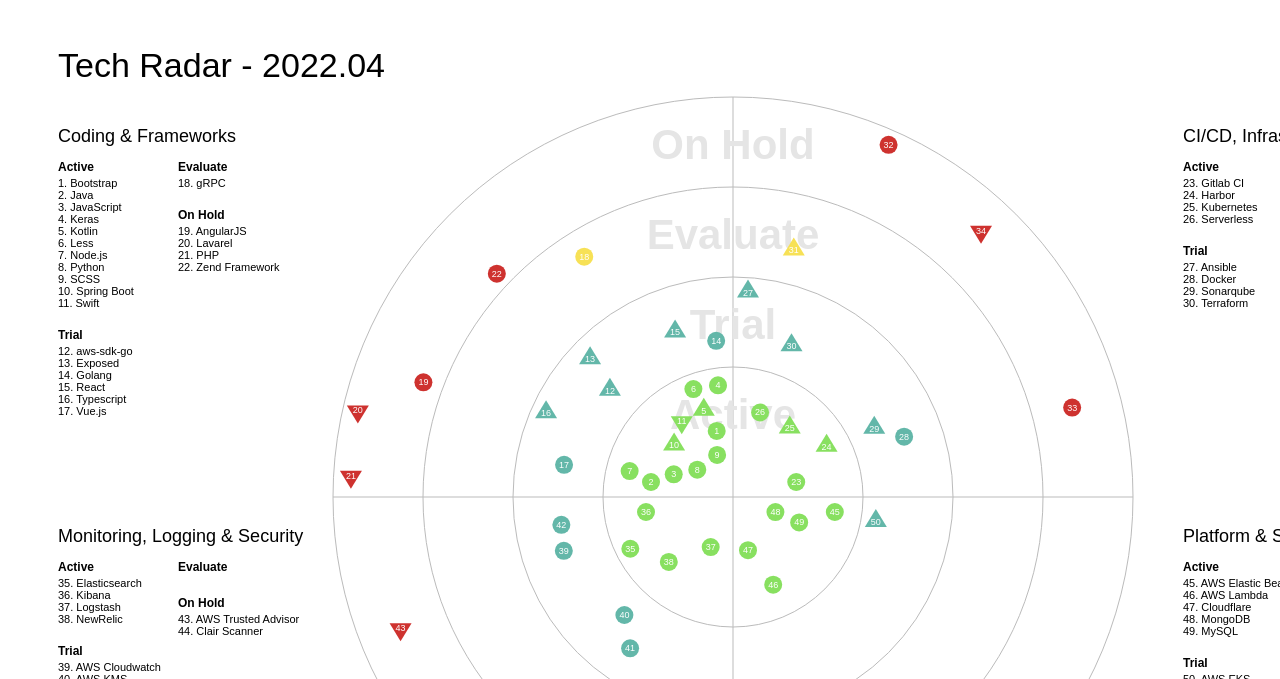
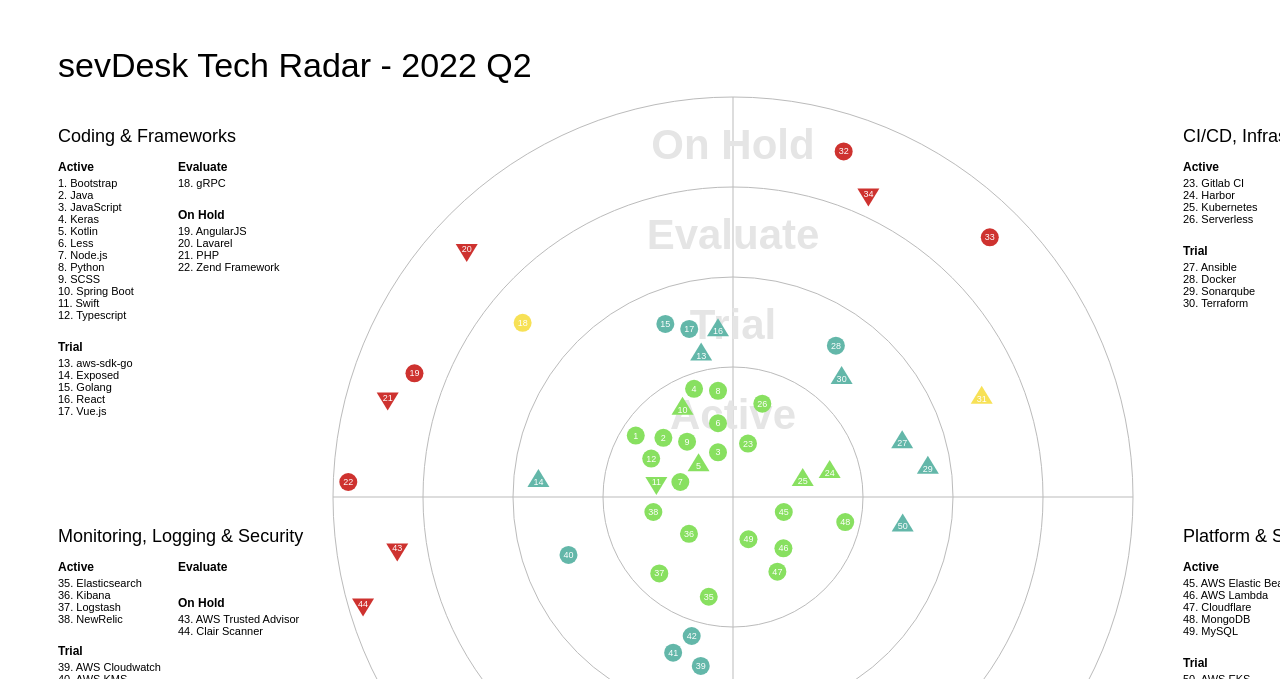
Before and after one commit to sevdesk/tech-radar, a plain HTML site: page index.html in a window 1280 px wide. Shown: the part 121-800 px from the top of the page. Drawn offline with nearby package versions, Linux system fonts and the light colour scheme.

Commit message:
Some more documentation on how to update. Plus some simplifications to make the list more easy to read and maintain.

```diff
--- a/index.html
+++ b/index.html
@@ -2,7 +2,7 @@
 <head>
     <meta http-equiv="Content-type" content="text/html; charset=utf-8">
     <!-- SEO -->
-    <title>Tech-Radar sevDesk</title>
+    <title>sevDesk Tech Radar - 2022 Q2</title>
 
     <link rel="shortcut icon" sizes="16x16" href="static/images/favicons/favicon.png">
     <link rel="shortcut icon" sizes="32x32" href="static/images/favicons/favicon-32.png">
@@ -20,6 +20,24 @@
 <svg id="radar"></svg>
 
 <script>
+    // Some constants to make the overview more easy to read and maintain
+    // Quadrants
+    const PLATFORM_AND_SERVICES = 0;
+    const MONITORING_LOGGING_AND_SECURITY = 1;
+    const CODING_AND_FRAMEWORKS = 2;
+    const CI_CD_INFRASTRUCTURE_AND_AUTOMATION = 3;
+
+    // Ring
+    const ACTIVE = 0;
+    const TRIAL = 1;
+    const EVALUATE = 2;
+    const ON_HOLD = 3;
+
+    // Icon indicating change
+    const MOVED_OUT = -1; // (triangle pointing down)
+    const NOT_MOVED = 0;  // (circle)
+    const MOVED_IN = 1;  //moved in  (triangle pointing up)
+
     radar_visualization({
         svg_id: "radar",
         width: 1450,
@@ -29,7 +47,7 @@
             grid: "#bbb",
             inactive: "#ddd"
         },
-        title: "Tech Radar - 2022.04",
+        title: "sevDesk Tech Radar - 2022 Q2",
         quadrants: [
             {name: "Platform & Services"},
             {name: "Monitoring, Logging & Security"},
@@ -44,310 +62,342 @@
         ],
         print_layout: true,
         entries: [
+
+            /////////////////////////////////////////////////
+            //     .
+            //    .
+            //   . ;.
+            //    .;
+            //     ;;.
+            //   ;.;;
+            //   ;;;;.       Edit the following objects to
+            //   ;;;;;       add or modify the technologies
+            //   ;;;;;       on the sevDesk tech radar.
+            //   ;;;;;
+            //   ;;;;;
+            //   ;;;;;
+            // ..;;;;;..
+            //  ':::::'
+             //   ':`
+            /////////////////////////////////////////////////
+
+            /////////////////////////////////////////////////
+            // Platform & Services
+            /////////////////////////////////////////////////
+            {
+                label: "MySQL",
+                quadrant: PLATFORM_AND_SERVICES,
+                ring: ACTIVE,
+                moved: NOT_MOVED
+            },
+            {
+                label: "MongoDB",
+                quadrant: PLATFORM_AND_SERVICES,
+                ring: ACTIVE,
+                moved: NOT_MOVED
+            },
+            {
+                label: "AWS Lambda",
+                quadrant: PLATFORM_AND_SERVICES,
+                ring: ACTIVE,
+                moved: NOT_MOVED
+            },
+            {
+                label: "AWS Elastic Beanstalk",
+                quadrant: PLATFORM_AND_SERVICES,
+                ring: ACTIVE,
+                moved: NOT_MOVED
+            },
+            {
+                label: "AWS EKS",
+                quadrant: PLATFORM_AND_SERVICES,
+                ring: TRIAL,
+                moved: MOVED_IN
+            },
+            {
+                label: "Cloudflare",
+                quadrant: PLATFORM_AND_SERVICES,
+                ring: ACTIVE,
+                moved: NOT_MOVED
+            },
+
+            /////////////////////////////////////////////////
+            // Monitoring, Logging & Security
+            /////////////////////////////////////////////////
+            {
+                label: "NewRelic",
+                quadrant: MONITORING_LOGGING_AND_SECURITY,
+                ring: ACTIVE,
+                moved: NOT_MOVED
+            },
+            {
+                label: "Kibana",
+                quadrant: MONITORING_LOGGING_AND_SECURITY,
+                ring: ACTIVE,
+                moved: NOT_MOVED
+            },
+            {
+                label: "Logstash",
+                quadrant: MONITORING_LOGGING_AND_SECURITY,
+                ring: ACTIVE,
+                moved: NOT_MOVED
+            },
+            {
+                label: "Elasticsearch",
+                quadrant: MONITORING_LOGGING_AND_SECURITY,
+                ring: ACTIVE,
+                moved: NOT_MOVED
+            },
+            {
+                label: "Grafana",
+                quadrant: MONITORING_LOGGING_AND_SECURITY,
+                ring: TRIAL,
+                moved: NOT_MOVED
+            },
+            {
+                label: "Prometheus",
+                quadrant: MONITORING_LOGGING_AND_SECURITY,
+                ring: TRIAL,
+                moved: NOT_MOVED
+            },
+            {
+                label: "AWS KMS",
+                quadrant: MONITORING_LOGGING_AND_SECURITY,
+                ring: TRIAL,
+                moved: NOT_MOVED
+            },
+            {
+                label: "AWS Cloudwatch",
+                quadrant: MONITORING_LOGGING_AND_SECURITY,
+                ring: TRIAL,
+                moved: NOT_MOVED
+            },
+            {
+                label: "AWS Trusted Advisor",
+                quadrant: MONITORING_LOGGING_AND_SECURITY,
+                ring: ON_HOLD,
+                moved: MOVED_OUT
+            },
+            {
+                label: "Clair Scanner",
+                quadrant: MONITORING_LOGGING_AND_SECURITY,
+                ring: ON_HOLD,
+                moved: MOVED_OUT
+            },
+
+            /////////////////////////////////////////////////
+            // Coding & Frameworks
+            /////////////////////////////////////////////////
             {
                 label: "Python",
-                quadrant: 2,
-                ring: 0,
-                moved: 0
+                quadrant: CODING_AND_FRAMEWORKS,
+                ring: ACTIVE,
+                moved: NOT_MOVED
             },
             {
                 label: "PHP",
-                quadrant: 2,
-                ring: 3,
-                moved: -1
+                quadrant: CODING_AND_FRAMEWORKS,
+                ring: ON_HOLD,
+                moved: MOVED_OUT
             },
             {
                 label: "aws-sdk-go",
-                quadrant: 2,
-                ring: 1,
-                moved: 1
+                quadrant: CODING_AND_FRAMEWORKS,
+                ring: TRIAL,
+                moved: MOVED_IN
             },
             {
                 label: "JavaScript",
-                quadrant: 2,
-                ring: 0,
-                moved: 0
+                quadrant: CODING_AND_FRAMEWORKS,
+                ring: ACTIVE,
+                moved: NOT_MOVED
+            },
+            {
+                label: "Typescript",
+                quadrant: CODING_AND_FRAMEWORKS,
+                ring: ACTIVE,
+                moved: NOT_MOVED
             },
             {
                 label: "Java",
-                quadrant: 2,
-                ring: 0,
-                moved: 0
+                quadrant: CODING_AND_FRAMEWORKS,
+                ring: ACTIVE,
+                moved: NOT_MOVED
             },
             {
                 label: "Swift",
-                quadrant: 2,
-                ring: 0,
-                moved: -1
+                quadrant: CODING_AND_FRAMEWORKS,
+                ring: ACTIVE,
+                moved: MOVED_OUT
             },
             {
                 label: "Kotlin",
-                quadrant: 2,
-                ring: 0,
-                moved: 1
+                quadrant: CODING_AND_FRAMEWORKS,
+                ring: ACTIVE,
+                moved: MOVED_IN
             },
             {
                 label: "Spring Boot",
-                quadrant: 2,
-                ring: 0,
-                moved: 1
+                quadrant: CODING_AND_FRAMEWORKS,
+                ring: ACTIVE,
+                moved: MOVED_IN
             },
             {
                 label: "Exposed",
-                quadrant: 2,
-                ring: 1,
-                moved: 1
+                quadrant: CODING_AND_FRAMEWORKS,
+                ring: TRIAL,
+                moved: MOVED_IN
             },
             {
                 label: "Node.js",
-                quadrant: 2,
-                ring: 0,
-                moved: 0
-            },
-            {
-                label: "MySQL",
-                quadrant: 0,
-                ring: 0,
-                moved: 0
-            },
-            {
-                label: "MongoDB",
-                quadrant: 0,
-                ring: 0,
-                moved: 0
+                quadrant: CODING_AND_FRAMEWORKS,
+                ring: ACTIVE,
+                moved: NOT_MOVED
             },
             {
                 label: "React",
-                quadrant: 2,
-                ring: 1,
-                moved: 1
+                quadrant: CODING_AND_FRAMEWORKS,
+                ring: TRIAL,
+                moved: MOVED_IN
             },
             {
                 label: "Vue.js",
-                quadrant: 2,
-                ring: 1,
-                moved: 0
+                quadrant: CODING_AND_FRAMEWORKS,
+                ring: TRIAL,
+                moved: NOT_MOVED
             },
             {
                 label: "Bootstrap",
-                quadrant: 2,
-                ring: 0,
-                moved: 0
+                quadrant: CODING_AND_FRAMEWORKS,
+                ring: ACTIVE,
+                moved: NOT_MOVED
             },
             {
                 label: "Less",
-                quadrant: 2,
-                ring: 0,
-                moved: 0
+                quadrant: CODING_AND_FRAMEWORKS,
+                ring: ACTIVE,
+                moved: NOT_MOVED
             },
             {
                 label: "Keras",
-                quadrant: 2,
-                ring: 0,
-                moved: 0
+                quadrant: CODING_AND_FRAMEWORKS,
+                ring: ACTIVE,
+                moved: NOT_MOVED
             },
             {
                 label: "Lavarel",
-                quadrant: 2,
-                ring: 3,
-                moved: -1
+                quadrant: CODING_AND_FRAMEWORKS,
+                ring: ON_HOLD,
+                moved: MOVED_OUT
             },
             {
                 label: "SCSS",
-                quadrant: 2,
-                ring: 0,
-                moved: 0
+                quadrant: CODING_AND_FRAMEWORKS,
+                ring: ACTIVE,
+                moved: NOT_MOVED
             },
             {
                 label: "Golang",
-                quadrant: 2,
-                ring: 1,
-                moved: 0
-            },
-                        {
-                label: "Typescript",
-                quadrant: 2,
-                ring: 1,
-                moved: 1
+                quadrant: CODING_AND_FRAMEWORKS,
+                ring: TRIAL,
+                moved: NOT_MOVED
             },
             {
                 label: "gRPC",
-                quadrant: 2,
-                ring: 2,
-                moved: 0
+                quadrant: CODING_AND_FRAMEWORKS,
+                ring: EVALUATE,
+                moved: NOT_MOVED
             },
             {
                 label: "AngularJS",
-                quadrant: 2,
-                ring: 3,
-                moved: 0
+                quadrant: CODING_AND_FRAMEWORKS,
+                ring: ON_HOLD,
+                moved: NOT_MOVED
             },
             {
                 label: "Zend Framework",
-                quadrant: 2,
-                ring: 3,
-                moved: 0
+                quadrant: CODING_AND_FRAMEWORKS,
+                ring: ON_HOLD,
+                moved: NOT_MOVED
             },
 
 
-            {
-                label: "AWS Lambda",
-                quadrant: 0,
-                ring: 0,
-                moved: 0
-            },
-            {
-                label: "AWS Elastic Beanstalk",
-                quadrant: 0,
-                ring: 0,
-                moved: 0
-            },
-            {
-                label: "AWS EKS",
-                quadrant: 0,
-                ring: 1,
-                moved: 1
-            },
-            {
-                label: "Cloudflare",
-                quadrant: 0,
-                ring: 0,
-                moved: 0
-            },
+            /////////////////////////////////////////////////
+            // CI/CD, Infrastructure & Automation
+            /////////////////////////////////////////////////
             {
                 label: "Gitlab CI",
-                quadrant: 3,
-                ring: 0,
-                moved: 0
+                quadrant: CI_CD_INFRASTRUCTURE_AND_AUTOMATION,
+                ring: ACTIVE,
+                moved: NOT_MOVED
             },
             {
                 label: "Bitbucket",
-                quadrant: 3,
-                ring: 3,
-                moved: 0
+                quadrant: CI_CD_INFRASTRUCTURE_AND_AUTOMATION,
+                ring: ON_HOLD,
+                moved: NOT_MOVED
             },
             {
                 label: "Jenkins",
-                quadrant: 3,
-                ring: 3,
-                moved: 0
+                quadrant: CI_CD_INFRASTRUCTURE_AND_AUTOMATION,
+                ring: ON_HOLD,
+                moved: NOT_MOVED
             },
             {
                 label: "Harbor",
-                quadrant: 3,
-                ring: 0,
-                moved: 1
+                quadrant: CI_CD_INFRASTRUCTURE_AND_AUTOMATION,
+                ring: ACTIVE,
+                moved: MOVED_IN
             },
             {
                 label: "Nexus",
-                quadrant: 3,
-                ring: 3,
-                moved: -1
+                quadrant: CI_CD_INFRASTRUCTURE_AND_AUTOMATION,
+                ring: ON_HOLD,
+                moved: MOVED_OUT
             },
             {
                 label: "Sonarqube",
-                quadrant: 3,
-                ring: 1,
-                moved: 1
+                quadrant: CI_CD_INFRASTRUCTURE_AND_AUTOMATION,
+                ring: TRIAL,
+                moved: MOVED_IN
             },
             {
                 label: "Docker",
-                quadrant: 3,
-                ring: 1,
-                moved: 0
+                quadrant: CI_CD_INFRASTRUCTURE_AND_AUTOMATION,
+                ring: TRIAL,
+                moved: NOT_MOVED
             },
             {
                 label: "Kubernetes",
-                quadrant: 3,
-                ring: 0,
-                moved: 1
+                quadrant: CI_CD_INFRASTRUCTURE_AND_AUTOMATION,
+                ring: ACTIVE,
+                moved: MOVED_IN
             },
             {
                 label: "Terraform",
-                quadrant: 3,
-                ring: 1,
-                moved: 1
+                quadrant: CI_CD_INFRASTRUCTURE_AND_AUTOMATION,
+                ring: TRIAL,
+                moved: MOVED_IN
             },
             {
                 label: "Ansible",
-                quadrant: 3,
-                ring: 1,
-                moved: 1
+                quadrant: CI_CD_INFRASTRUCTURE_AND_AUTOMATION,
+                ring: TRIAL,
+                moved: MOVED_IN
             },
             {
                 label: "AWS Cloudformation",
-                quadrant: 3,
-                ring: 2,
-                moved: 1
+                quadrant: CI_CD_INFRASTRUCTURE_AND_AUTOMATION,
+                ring: EVALUATE,
+                moved: MOVED_IN
             },
             {
                 label: "Serverless",
-                quadrant: 3,
-                ring: 0,
-                moved: 0
+                quadrant: CI_CD_INFRASTRUCTURE_AND_AUTOMATION,
+                ring: ACTIVE,
+                moved: NOT_MOVED
             },
-            {
-                label: "NewRelic",
-                quadrant: 1,
-                ring: 0,
-                moved: 0
-            },
-            {
-                label: "Kibana",
-                quadrant: 1,
-                ring: 0,
-                moved: 0
-            },
-            {
-                label: "Logstash",
-                quadrant: 1,
-                ring: 0,
-                moved: 0
-            },
-            {
-                label: "Elasticsearch",
-                quadrant: 1,
-                ring: 0,
-                moved: 0
-            },
-            {
-                label: "Grafana",
-                quadrant: 1,          // 0,1,2,3 (counting clockwise, starting from bottom right)
-                ring: 1,              // 0,1,2,3 (starting from inside)
-                moved: 0             // -1 = moved out (triangle pointing down)
-                //  0 = not moved (circle)
-                //  1 = moved in  (triangle pointing up)
-            },
-            {
-                label: "Prometheus",
-                quadrant: 1,
-                ring: 1,
-                moved: 0
-            },
-            {
-                label: "AWS KMS",
-                quadrant: 1,
-                ring: 1,
-                moved: 0
-            },
-            {
-                label: "AWS Cloudwatch",
-                quadrant: 1,
-                ring: 1,
-                moved: 0
-            },
-            {
-                label: "AWS Trusted Advisor",
-                quadrant: 1,
-                ring: 3,
-                moved: -1
-            },
-            {
-                label: "Clair Scanner",
-                quadrant: 1,
-                ring: 3,
-                moved: -1
-            },
+
         ]
     });
 </script>
@@ -356,26 +406,29 @@
 
         <td>
 
-            <h3>Was ist der sevDesk TechRadar?</h3>
+            <h3>What is the sevDesk TechRadar?</h3>
 
             <p>
-                Der sevDesk TechRadar dient dazu, unseren TechStack anhand mehrerer Kriterien übersichtlich darzustellen.
-                Neben den verschiedenen Einsatzbereichen teilen wir unsere Technologien auch nach Nutzungsgrad ein.
+                The sevDesk TechRadar shows the technologies we are using at sevDesk.
+                We arrange the technologies in a ring and four categories.
+                Four circles inside the ring show how we use that technology:
             </p>
 
             <ul>
-                <li><strong>Active</strong> — Technologien, die wir für unsere Hauptanwendungen produktiv nutzen und unseren Kunden
-                    zur Verfügung stellen. Mit diesen Technologien arbeiten wir tagtäglich und konnten bereits viel Erfahrung
-                    sammeln.</li>
-                <li><strong>Trial | Test(ing)</strong> — Technologien, die wir bereits für erste Testprojekte genutzt haben.
-                    Dabei handelt es sich zumeist um kleinere und unkritische Projekte, mit denen wir bestimmte Probleme
-                    nachstellen und lösen möchten.</li>
-                <li><strong>Evaluate | Observe | Watch | Consider | Asses</strong> — Technologien, die für uns aufgrund bestimmter
-                    Eigenschaft interessant sind und das Potenzial haben, einen großen Mehrwert zu liefern. Diese zumeist
-                    sehr neuen Technologien werden weiter beobachtet und bei Gelegenheit in ersten Versuchen evaluiert.</li>
-                <li><strong>(On) Hold | Pause</strong> — Technologien, die wir nicht mehr für neue Projekte verwenden, da
-                    es mittlerweile bessere Alternativen gibt. Für neue Projekte sollten andere Technologien gewählt werden,
-                    können aber weiterhin für Bestandsprojekte in Verwendung sein.</li>
+                <li><strong>Active</strong>
+                    - Technologies that we use in production. We know a lot about these technologies and use them on a daily basis.
+                </li>
+                <li><strong>Trial | Test(ing)</strong>
+                    - Technologies that we are using for protoypes and internal projects. These projects are not business-critical. We
+                    actively evaluate the potential of the technology.
+                </li>
+                <li><strong>Evaluate | Observe | Watch | Consider | Asses</strong>
+                    - Technologies that might become relevant for sevDesk soon. We might consider using these technologies in the future for prototypes
+                    or production applications.
+                </li>
+                <li><strong>(On) Hold | Pause</strong>
+                    - Technologies that we do not use for projects. Existing projects using that technology will be migrated to active alternatives.
+               </li>
             </ul>
 
         </td><td>
@@ -383,7 +436,7 @@
         <h3>What is the purpose?</h3>
 
         <p>
-            The Tech Radar is a tool to inspire and support engineering teams at Zalando to pick the best technologies for
+            The Tech Radar is a tool to inspire and support engineering teams at sevDesk to pick the best technologies for
             new projects; it provides a platform to share knowledge and experience in technologies, to reflect on technology
             decisions and continuously evolve our technology landscape. Based on the <a href="https://www.thoughtworks.com/radar">
             pioneering work of ThoughtWorks</a>, our Tech Radar sets out the changes in technologies that are interesting in
@@ -394,8 +447,8 @@
         <h3>How do we maintain it?</h3>
 
         <p>
-            The Tech Radar is maintained by the <i>sevDesk Dev Chapter</i>.
-            The Dev chapter self organises to maintain the Tech Radar documents, including this public version.
+            The Tech Radar is maintained by the <i>sevDesk Tech Lead Chapter</i>.
+            The Tech Lead ChapterDev chapter self organises to maintain the Tech Radar documents, including this public version.
             Assignment of technologies to rings is the outcome of ring change proposals, which are discussed and voted
             on in quarterly Tech Radar meetings. The Tech Radar depends on active participation and input from all engineering teams at
             sevDesk.
```
Also changed, not shown: 1 other file.
